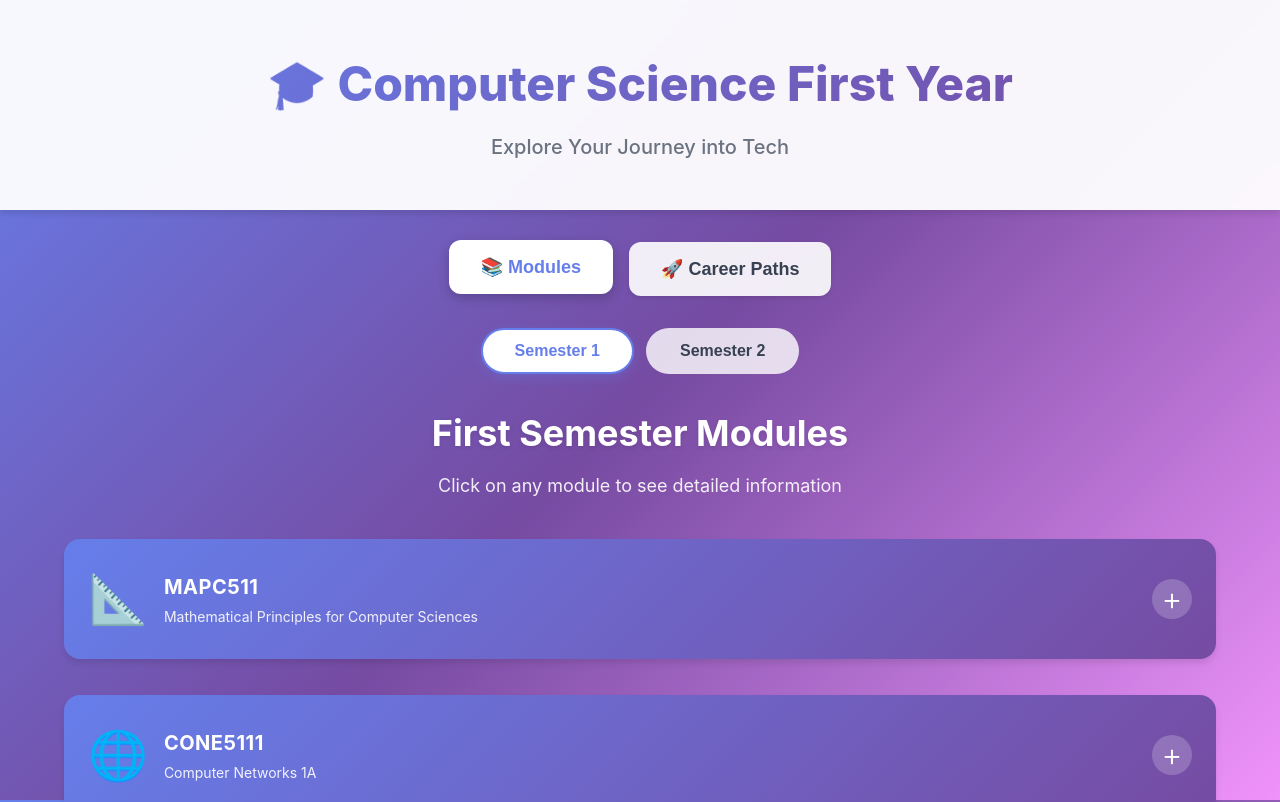
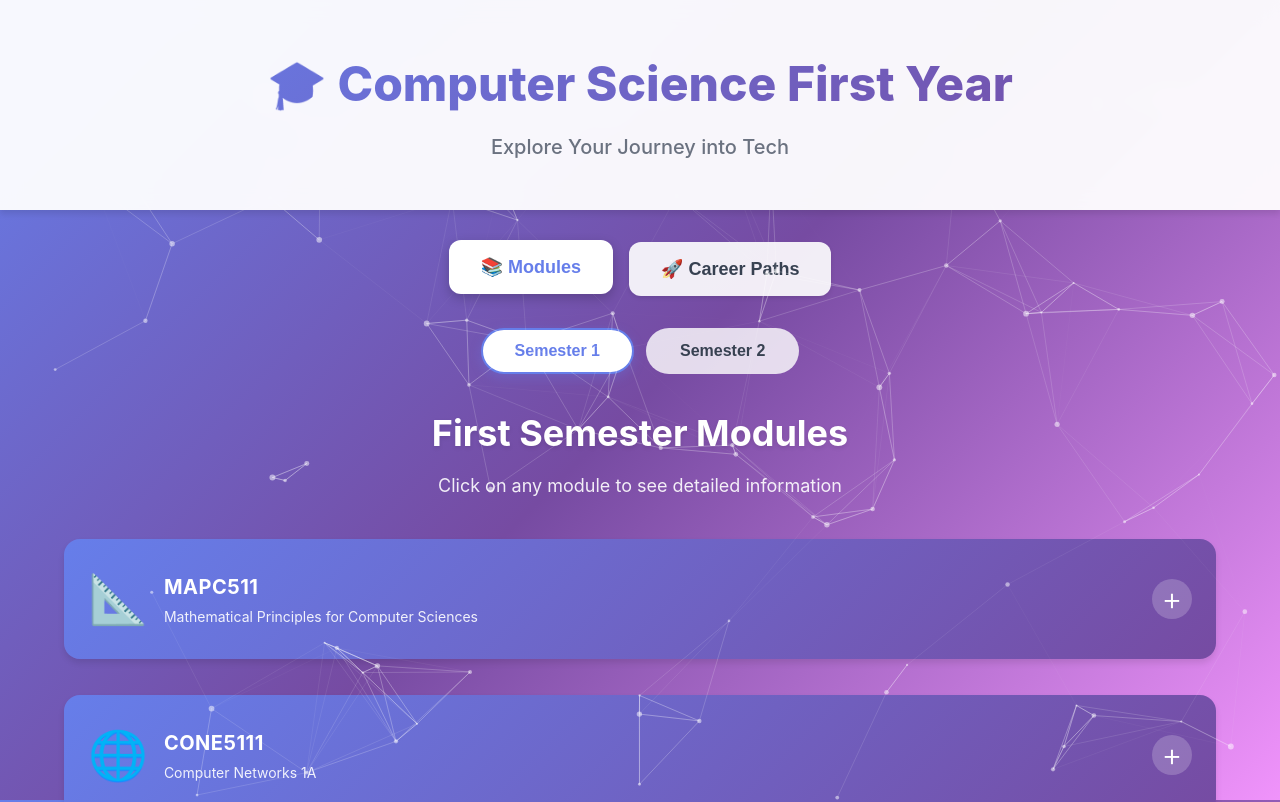
Before and after one commit to RohanM007/OpenDay, a React (Vite) app in the folder openday-app/: page / in a window 1280 px wide. Shown: the top 802 px of the page. Built offline with nearby package versions, Linux system fonts and the light colour scheme.

Commit message:
Added the framer motion as well as particles to the design components

```diff
--- a/openday-app/src/App.jsx
+++ b/openday-app/src/App.jsx
@@ -1,7 +1,9 @@
 import { useState } from 'react'
+import { motion } from 'framer-motion'
 import './App.css'
 import ModuleCard from './components/ModuleCard'
 import CareerCard from './components/CareerCard'
+import ParticleBackground from './components/ParticleBackground'
 import { modules, careers } from './data/modules'
 
 function App() {
@@ -10,6 +12,7 @@ function App() {
 
   return (
     <div className="app">
+      <ParticleBackground />
       <header className="app-header">
         <div className="header-content">
           <h1>🎓 Computer Science First Year</h1>
@@ -55,8 +58,8 @@ function App() {
               <p>Click on any module to see detailed information</p>
             </div>
             <div className="modules-grid">
-              {(activeSemester === 1 ? modules.semester1 : modules.semester2).map((module) => (
-                <ModuleCard key={module.id} module={module} />
+              {(activeSemester === 1 ? modules.semester1 : modules.semester2).map((module, index) => (
+                <ModuleCard key={module.id} module={module} index={index} />
               ))}
             </div>
           </div>
@@ -69,8 +72,8 @@ function App() {
               <p>Discover where your degree can take you</p>
             </div>
             <div className="careers-grid">
-              {careers.map((career) => (
-                <CareerCard key={career.id} career={career} />
+              {careers.map((career, index) => (
+                <CareerCard key={career.id} career={career} index={index} />
               ))}
             </div>
           </div>
--- a/openday-app/src/components/CareerCard.jsx
+++ b/openday-app/src/components/CareerCard.jsx
@@ -1,17 +1,50 @@
+import { motion } from 'framer-motion';
 import './CareerCard.css';
 
-const CareerCard = ({ career }) => {
+const CareerCard = ({ career, index }) => {
   return (
-    <div className="career-card" style={{ '--career-color': career.color }}>
-      <div className="career-icon">{career.icon}</div>
+    <motion.div
+      className="career-card"
+      style={{ '--career-color': career.color }}
+      initial={{ opacity: 0, scale: 0.8 }}
+      animate={{ opacity: 1, scale: 1 }}
+      transition={{
+        duration: 0.5,
+        delay: index * 0.15,
+        type: "spring",
+        stiffness: 100
+      }}
+      whileHover={{
+        scale: 1.05,
+        rotate: [0, -1, 1, 0],
+        transition: { duration: 0.3 }
+      }}
+    >
+      <motion.div
+        className="career-icon"
+        whileHover={{
+          scale: 1.2,
+          rotate: 360,
+          transition: { duration: 0.5 }
+        }}
+      >
+        {career.icon}
+      </motion.div>
       <h3>{career.name}</h3>
       <p className="career-description">{career.description}</p>
 
       <div className="career-skills">
         <h4>Key Skills</h4>
         <ul>
-          {career.skills.map((skill, index) => (
-            <li key={index}>{skill}</li>
+          {career.skills.map((skill, idx) => (
+            <motion.li
+              key={idx}
+              initial={{ opacity: 0, x: -20 }}
+              animate={{ opacity: 1, x: 0 }}
+              transition={{ delay: index * 0.15 + 0.3 + idx * 0.1 }}
+            >
+              {skill}
+            </motion.li>
           ))}
         </ul>
       </div>
@@ -19,12 +52,28 @@ const CareerCard = ({ career }) => {
       <div className="career-modules">
         <h4>Key Modules</h4>
         <div className="module-tags">
-          {career.keyModules.map((moduleCode, index) => (
-            <span key={index} className="module-tag">{moduleCode}</span>
+          {career.keyModules.map((moduleCode, idx) => (
+            <motion.span
+              key={idx}
+              className="module-tag"
+              initial={{ opacity: 0, scale: 0 }}
+              animate={{ opacity: 1, scale: 1 }}
+              transition={{
+                delay: index * 0.15 + 0.5 + idx * 0.1,
+                type: "spring",
+                stiffness: 200
+              }}
+              whileHover={{
+                scale: 1.1,
+                transition: { duration: 0.2 }
+              }}
+            >
+              {moduleCode}
+            </motion.span>
           ))}
         </div>
       </div>
-    </div>
+    </motion.div>
   );
 };
 
--- a/openday-app/src/components/ModuleCard.jsx
+++ b/openday-app/src/components/ModuleCard.jsx
@@ -1,7 +1,8 @@
 import { useState } from 'react';
+import { motion, AnimatePresence } from 'framer-motion';
 import './ModuleCard.css';
 
-const ModuleCard = ({ module }) => {
+const ModuleCard = ({ module, index }) => {
   const [isExpanded, setIsExpanded] = useState(false);
 
   const getRelevanceColor = (level) => {
@@ -14,46 +15,111 @@ const ModuleCard = ({ module }) => {
   };
 
   return (
-    <div
+    <motion.div
       className={`module-card ${isExpanded ? 'expanded' : ''}`}
       onClick={() => setIsExpanded(!isExpanded)}
+      initial={{ opacity: 0, y: 50 }}
+      animate={{ opacity: 1, y: 0 }}
+      transition={{
+        duration: 0.5,
+        delay: index * 0.1,
+        type: "spring",
+        stiffness: 100
+      }}
+      whileHover={{
+        scale: 1.02,
+        transition: { duration: 0.2 }
+      }}
+      whileTap={{ scale: 0.98 }}
     >
       <div className="module-card-header">
-        <div className="module-icon">{module.icon}</div>
+        <motion.div
+          className="module-icon"
+          animate={{
+            rotate: isExpanded ? 360 : 0,
+            scale: isExpanded ? 1.2 : 1
+          }}
+          transition={{ type: "spring", stiffness: 200 }}
+        >
+          {module.icon}
+        </motion.div>
         <div className="module-title">
           <h3>{module.code}</h3>
           <p>{module.name}</p>
         </div>
-        <div className="expand-icon">{isExpanded ? '−' : '+'}</div>
+        <motion.div
+          className="expand-icon"
+          animate={{ rotate: isExpanded ? 180 : 0 }}
+          transition={{ duration: 0.3 }}
+        >
+          {isExpanded ? '−' : '+'}
+        </motion.div>
       </div>
 
+      <AnimatePresence>
         {isExpanded && (
-        <div className="module-card-content">
-          <div className="module-description">
+          <motion.div
+            className="module-card-content"
+            initial={{ opacity: 0, height: 0 }}
+            animate={{ opacity: 1, height: "auto" }}
+            exit={{ opacity: 0, height: 0 }}
+            transition={{ duration: 0.3 }}
+          >
+            <motion.div
+              className="module-description"
+              initial={{ opacity: 0, x: -20 }}
+              animate={{ opacity: 1, x: 0 }}
+              transition={{ delay: 0.1 }}
+            >
               <h4>Description</h4>
               <p>{module.description}</p>
-          </div>
+            </motion.div>
 
-          <div className="module-topics">
+            <motion.div
+              className="module-topics"
+              initial={{ opacity: 0, x: -20 }}
+              animate={{ opacity: 1, x: 0 }}
+              transition={{ delay: 0.2 }}
+            >
               <h4>Key Topics</h4>
               <ul>
-              {module.topics.map((topic, index) => (
-                <li key={index}>{topic}</li>
+                {module.topics.map((topic, idx) => (
+                  <motion.li
+                    key={idx}
+                    initial={{ opacity: 0, x: -10 }}
+                    animate={{ opacity: 1, x: 0 }}
+                    transition={{ delay: 0.3 + idx * 0.05 }}
+                  >
+                    {topic}
+                  </motion.li>
                 ))}
               </ul>
-          </div>
+            </motion.div>
 
-          <div className="career-relevance">
+            <motion.div
+              className="career-relevance"
+              initial={{ opacity: 0, x: -20 }}
+              animate={{ opacity: 1, x: 0 }}
+              transition={{ delay: 0.4 }}
+            >
               <h4>Career Relevance</h4>
               <div className="relevance-bars">
-              {Object.entries(module.careerRelevance).map(([career, level]) => (
+                {Object.entries(module.careerRelevance).map(([career, level], idx) => (
                   <div key={career} className="relevance-item">
                     <span className="career-name">{career}</span>
                     <div className="relevance-bar-container">
-                    <div
+                      <motion.div
                         className="relevance-bar"
+                        initial={{ width: 0 }}
+                        animate={{
+                          width: level === 'high' ? '100%' : level === 'medium' ? '66%' : '33%'
+                        }}
+                        transition={{
+                          delay: 0.5 + idx * 0.1,
+                          duration: 0.5,
+                          type: "spring"
+                        }}
                         style={{
-                        width: level === 'high' ? '100%' : level === 'medium' ? '66%' : '33%',
                           backgroundColor: getRelevanceColor(level)
                         }}
                       />
@@ -62,10 +128,11 @@ const ModuleCard = ({ module }) => {
                   </div>
                 ))}
               </div>
-          </div>
-        </div>
+            </motion.div>
+          </motion.div>
         )}
-    </div>
+      </AnimatePresence>
+    </motion.div>
   );
 };
 
--- /dev/null
+++ b/openday-app/src/components/ParticleBackground.jsx
@@ -0,0 +1,95 @@
+import { useCallback } from "react";
+import Particles from "react-tsparticles";
+import { loadSlim } from "tsparticles-slim";
+
+const ParticleBackground = () => {
+  const particlesInit = useCallback(async engine => {
+    await loadSlim(engine);
+  }, []);
+
+  return (
+    <Particles
+      id="tsparticles"
+      init={particlesInit}
+      options={{
+        background: {
+          color: {
+            value: "transparent",
+          },
+        },
+        fpsLimit: 120,
+        interactivity: {
+          events: {
+            onClick: {
+              enable: true,
+              mode: "push",
+            },
+            onHover: {
+              enable: true,
+              mode: "repulse",
+            },
+            resize: true,
+          },
+          modes: {
+            push: {
+              quantity: 4,
+            },
+            repulse: {
+              distance: 100,
+              duration: 0.4,
+            },
+          },
+        },
+        particles: {
+          color: {
+            value: "#ffffff",
+          },
+          links: {
+            color: "#ffffff",
+            distance: 150,
+            enable: true,
+            opacity: 0.3,
+            width: 1,
+          },
+          move: {
+            direction: "none",
+            enable: true,
+            outModes: {
+              default: "bounce",
+            },
+            random: false,
+            speed: 1,
+            straight: false,
+          },
+          number: {
+            density: {
+              enable: true,
+              area: 800,
+            },
+            value: 80,
+          },
+          opacity: {
+            value: 0.5,
+          },
+          shape: {
+            type: "circle",
+          },
+          size: {
+            value: { min: 1, max: 3 },
+          },
+        },
+        detectRetina: true,
+      }}
+      style={{
+        position: "fixed",
+        top: 0,
+        left: 0,
+        width: "100%",
+        height: "100%",
+        zIndex: -1,
+      }}
+    />
+  );
+};
+
+export default ParticleBackground;
```
Lines whose indentation alone changed are shown as unchanged.
